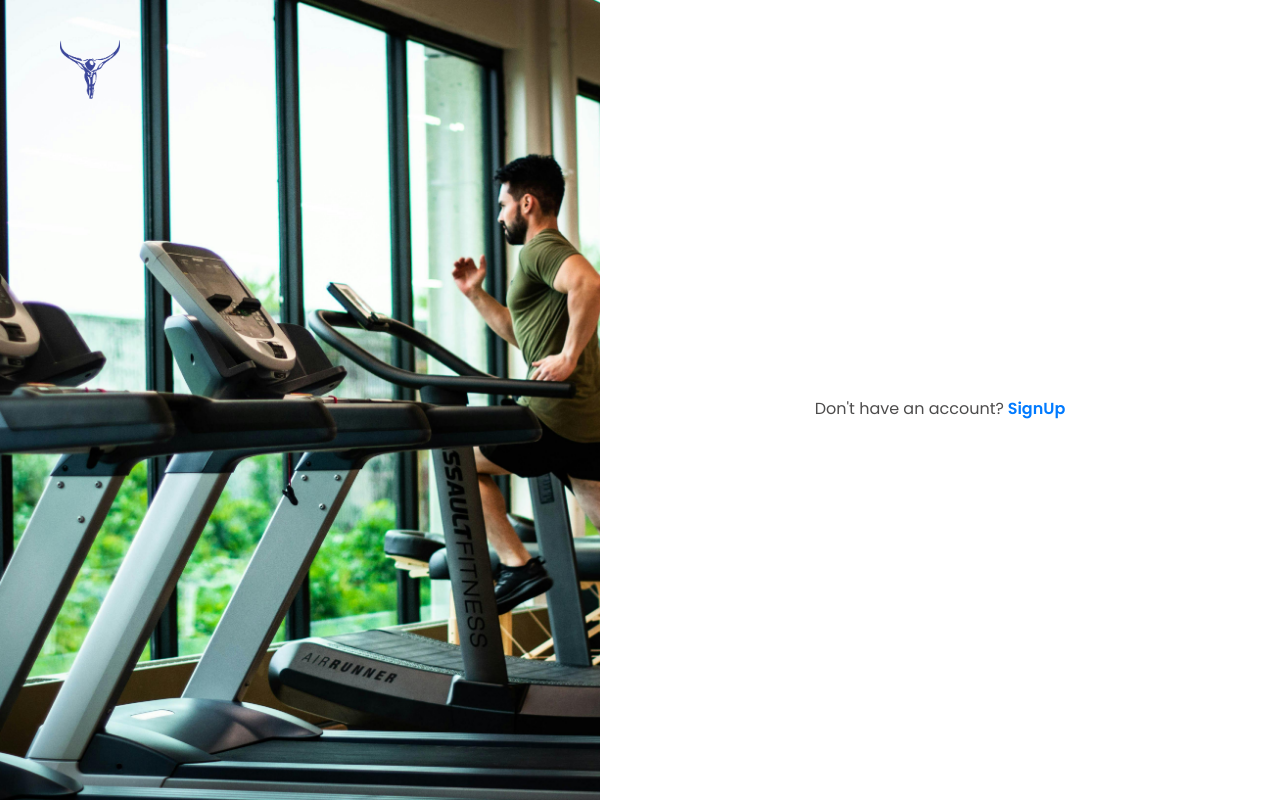
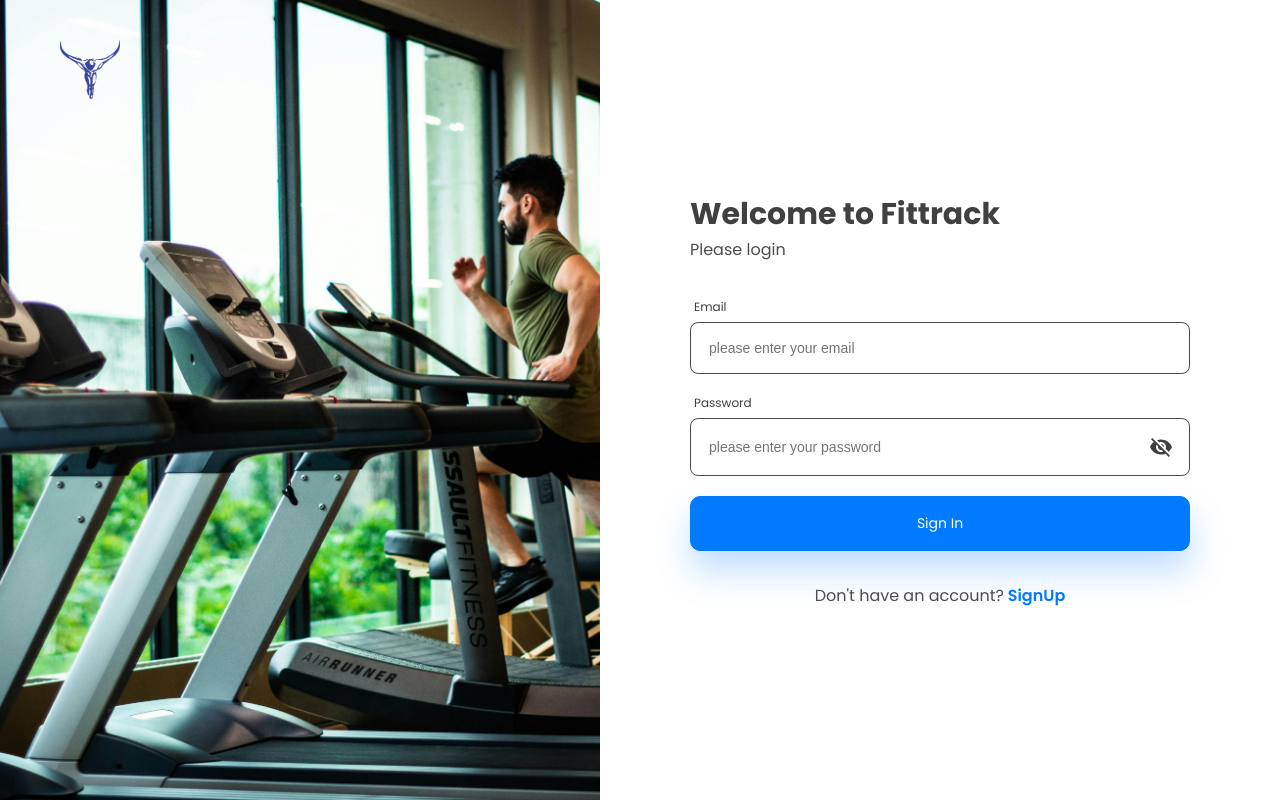
Before and after one commit to muwa37/mern-fitness, a React (Create React App) app in the folder client/: page / in a window 1280 px wide. Built offline with nearby package versions, Linux system fonts and the light colour scheme; the HTML template or start-up script is replaced by a standard one.

Commit message:
Modified Sign in and Sign up components

```diff
--- /dev/null
+++ b/client/src/components/SignIn.jsx
@@ -0,0 +1,62 @@
+import React, { useState } from 'react';
+import styled from 'styled-components';
+import Button from './Button';
+import TextInput from './TextInput';
+
+const Container = styled.div`
+  width: 100%;
+  max-width: 500px;
+  display: flex;
+  flex-direction: column;
+  gap: 36px;
+`;
+
+const Title = styled.div`
+  font-size: 30px;
+  font-weight: 800;
+  color: ${({ theme }) => theme.text_primary};
+`;
+
+const Span = styled.div`
+  font-size: 16px;
+  font-weight: 400;
+  color: ${({ theme }) => theme.text_secondary};
+`;
+
+const FormContainer = styled.div`
+  display: flex;
+  gap: 20px;
+  flex-direction: column;
+`;
+
+const SignIn = () => {
+  const [email, setEmail] = useState('');
+  const [password, setPassword] = useState('');
+
+  return (
+    <Container>
+      <div>
+        <Title>Welcome to Fittrack </Title>
+        <Span>Please login</Span>
+      </div>
+      <FormContainer>
+        <TextInput
+          label='Email'
+          placeholder='please enter your email'
+          value={email}
+          handelChange={e => setEmail(e.target.value)}
+        />
+        <TextInput
+          label='Password'
+          placeholder='please enter your password'
+          value={password}
+          password
+          handelChange={e => setPassword(e.target.value)}
+        />
+        <Button text='Sign In' />
+      </FormContainer>
+    </Container>
+  );
+};
+
+export default SignIn;
--- /dev/null
+++ b/client/src/components/SignUp.jsx
@@ -0,0 +1,69 @@
+import React, { useState } from 'react';
+import styled from 'styled-components';
+import Button from './Button';
+import TextInput from './TextInput';
+
+const Container = styled.div`
+  width: 100%;
+  max-width: 500px;
+  display: flex;
+  flex-direction: column;
+  gap: 36px;
+`;
+
+const Title = styled.div`
+  font-size: 30px;
+  font-weight: 800;
+  color: ${({ theme }) => theme.text_primary};
+`;
+
+const Span = styled.div`
+  font-size: 16px;
+  font-weight: 400;
+  color: ${({ theme }) => theme.text_secondary};
+`;
+
+const FormContainer = styled.div`
+  display: flex;
+  gap: 20px;
+  flex-direction: column;
+`;
+
+const SignUp = () => {
+  const [email, setEmail] = useState('');
+  const [password, setPassword] = useState('');
+  const [name, setName] = useState('');
+
+  return (
+    <Container>
+      <div>
+        <Title>Welcome to Fittrack </Title>
+        <Span>Please fill form to create account</Span>
+      </div>
+      <FormContainer>
+        <TextInput
+          label='Full name'
+          placeholder='please enter your full name'
+          value={name}
+          handelChange={e => setName(e.target.value)}
+        />
+        <TextInput
+          label='Email'
+          placeholder='please enter your email'
+          value={email}
+          handelChange={e => setEmail(e.target.value)}
+        />
+        <TextInput
+          label='Password'
+          placeholder='please enter your password'
+          value={password}
+          password
+          handelChange={e => setPassword(e.target.value)}
+        />
+        <Button text='Sign In' />
+      </FormContainer>
+    </Container>
+  );
+};
+
+export default SignUp;
--- a/client/src/pages/Auth.jsx
+++ b/client/src/pages/Auth.jsx
@@ -2,6 +2,8 @@ import React, { useState } from 'react';
 import styled from 'styled-components';
 import AuthImage from '../assets/AuthImage.jpg';
 import LogoImage from '../assets/Logo.png';
+import SignIn from '../components/SignIn';
+import SignUp from '../components/SignUp';
 
 const Container = styled.div`
   flex: 1;
@@ -75,13 +77,15 @@ const Auth = () => {
       <Right>
         {!login ? (
           <>
+            <SignIn />
             <Text>
               Don't have an account?
-              <TextButton onClick={() => setLogin(false)}> SignUp</TextButton>
+              <TextButton onClick={() => setLogin(true)}> SignUp</TextButton>
             </Text>
           </>
         ) : (
           <>
+            <SignUp />
             <Text>
               Already have an account?
               <TextButton onClick={() => setLogin(false)}> SignIn</TextButton>
```
